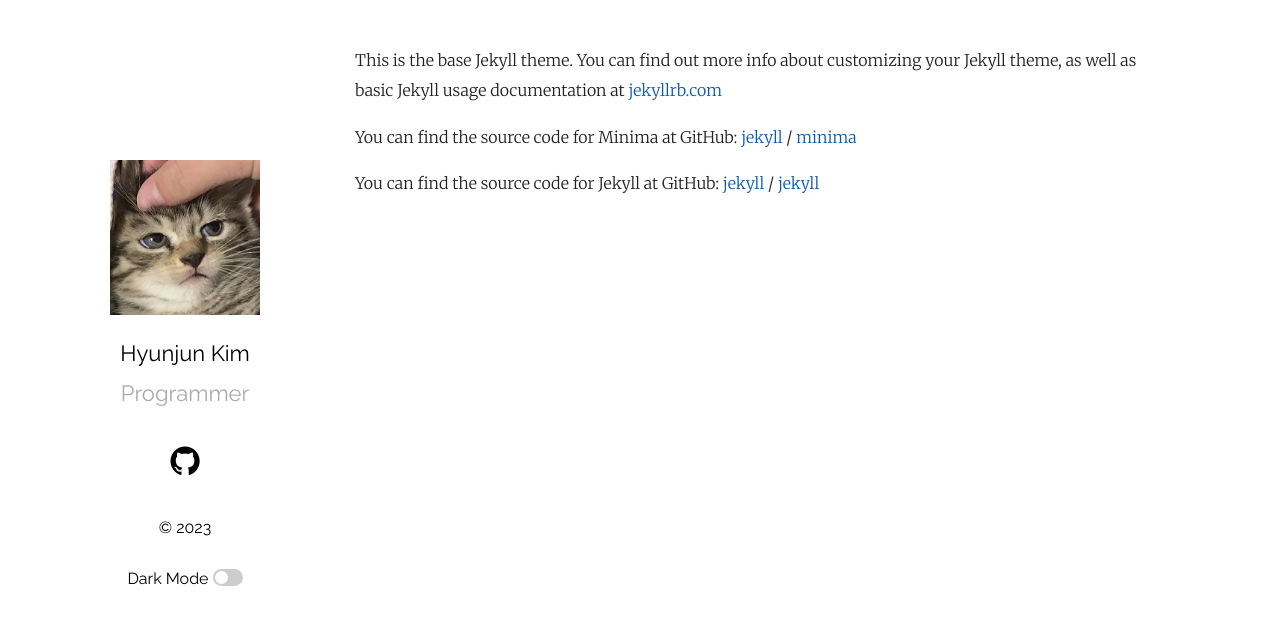
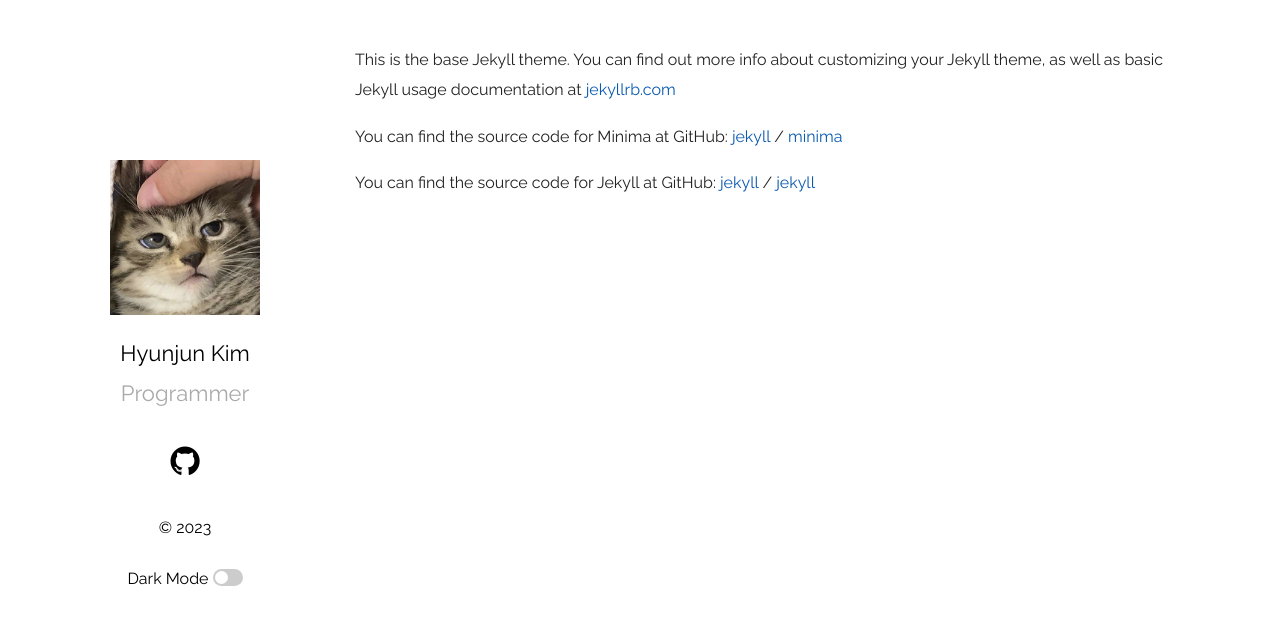
Before and after one commit to Ria9993/Ria9993.github.io, a Jekyll site: the page built from about.markdown, in a window 1280 px wide. Shown: the top 625 px of the page. Built offline with Jekyll 4.4.1, drawn with Linux system fonts in a browser that asks for light colours.

Commit message:
Resize font-weight

```diff
--- a/_sass/plain.scss
+++ b/_sass/plain.scss
@@ -243,8 +243,8 @@ main {
   padding-left: 30px;
 }
 .post {
-  font-family: "Merriweather", sans-serif;
-  font-weight: 300;
+  font-family: "Raleway", sans-serif;
+  font-weight: 400;
   color: #222;
   line-height: 1.9em;
   p {
```
